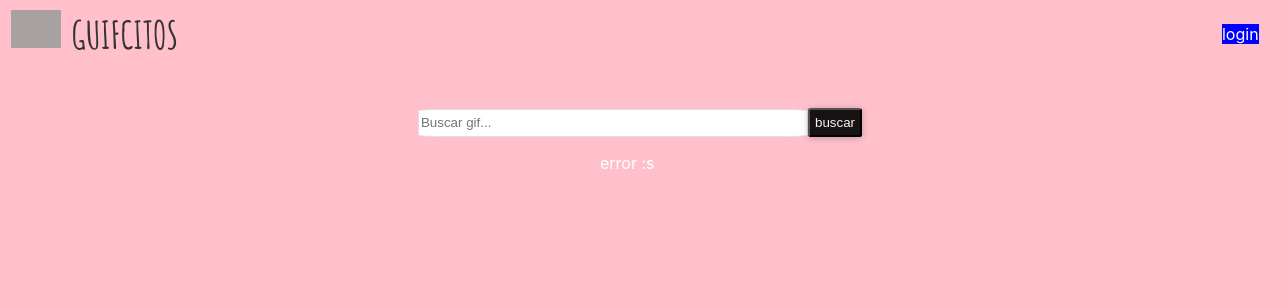
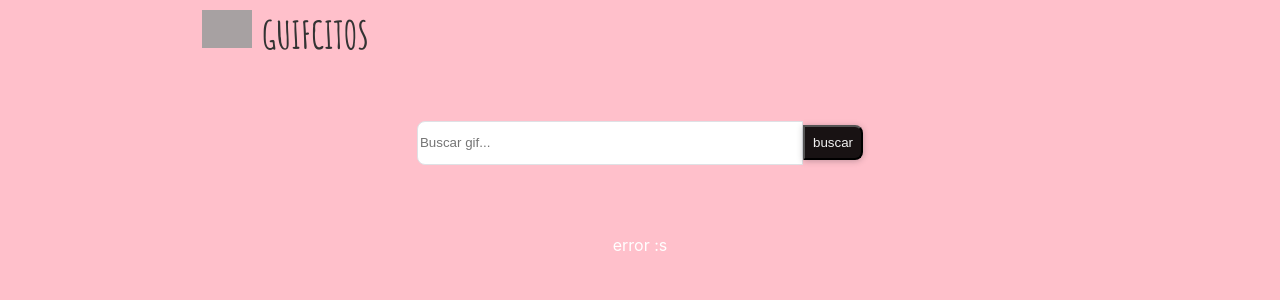
Before and after one commit to mareadelmar/gifcitos, a React (Create React App) app: page /404 in a window 1280 px wide. Shown: the top 300 px of the page. Built offline with nearby package versions, Linux system fonts and the light colour scheme; grey boxes are pictures that could not be loaded.

Commit message:
Style fixes

```diff
--- a/src/App.css
+++ b/src/App.css
@@ -12,8 +12,16 @@ body {
 	background-color: #ffc0cb;
 }
 
+.App {
+	width: 100vw;
+	min-height: 98vh;
+	display: flex;
+	flex-direction: column;
+	align-items: center;
+}
+
 .App-container {
-    max-width: 98vw;
+	width: 80%;
 	color: white;
 	display: flex;
 	*flex-direction: column;
--- a/src/App.js
+++ b/src/App.js
@@ -7,25 +7,25 @@ import PageResults from "./pages/PageResults";
 import PageHome from "./pages/PageHome";
 import SearchBar from "./components/SearchBar";
 import PageDetails from "./pages/PageDetails";
-import Login from "./pages/Login";
+//import Login from "./pages/Login";
 import { UserContextProvider } from "./context/UserContext";
 
 function App() {
 	return (
-        <div className="App">
+		<div className='App'>
 			<UserContextProvider>
 				<Header />
 				<SearchBar />
-                <section className="App-container">
+				<section className='App-container'>
 					<GifsContextProvider>
-                        <Route path="/" component={PageHome} />
+						<Route path='/' component={PageHome} />
 						<Route
-                            path="/search/:keyword"
+							path='/search/:keyword'
 							component={PageResults}
 						/>
-                        <Route path="/gif/:id" component={PageDetails} />
-                        <Route path="/login" component={Login} />
-                        <Route path="/404" component={() => <p>error :s </p>} />
+						<Route path='/gif/:id' component={PageDetails} />
+						{/* <Route path="/login" component={Login} /> */}
+						<Route path='/404' component={() => <p>error :s </p>} />
 					</GifsContextProvider>
 				</section>
 			</UserContextProvider>
--- a/src/components/Header.js
+++ b/src/components/Header.js
@@ -7,18 +7,18 @@ const Header = () => {
 	const { isLogged, logout } = useUser();
 
 	return (
-        <section className="flex header-container">
-            <div className="flex header-app">
-                <Link to="/">
+		<section className='flex header-container'>
+			<div className='flex header-app'>
+				<Link to='/'>
 					<img
-                        src="https://media.giphy.com/media/2si39FySvMsPwVsmSQ/giphy.gif"
-                        alt="gif logo"
-                        className="header-logo"
+						src='https://media.giphy.com/media/2si39FySvMsPwVsmSQ/giphy.gif'
+						alt='gif logo'
+						className='header-logo'
 					/>
 				</Link>
-                <h1 className="header-title">GUIFCITOS</h1>
+				<h1 className='header-title'>GUIFCITOS</h1>
 			</div>
-            <div className="flex header-auth">
+			{/* <div className="flex header-auth">
                 {isLogged ? (
                     <button onClick={logout}>Logout</button>
                 ) : (
@@ -26,7 +26,7 @@ const Header = () => {
                         login
                     </Link>
                 )}
-            </div>
+            </div> */}
 		</section>
 	);
 };
--- a/src/components/ListGifs.js
+++ b/src/components/ListGifs.js
@@ -3,17 +3,10 @@ import Gif from "./Gif";
 import "./ListGifs.css";
 
 const ListGifs = ({ gifs }) => {
-    console.log(gifs);
-    return gifs.map(({ id, url, title }) => (
-        <Gif key={id} url={url} title={title} id={id} />
-    ));
-    // return (
-    //     <div className="gifs-container">
-    //         {gifs.map(({ id, url, title }) => {
-    //             <Gif key={id} url={url} title={title} id={id} />;
-    //         })}
-    //     </div>
-    // ); POR QUÉ ESTO NO ME ANDABA?
+	console.log(gifs);
+	return gifs.map(({ id, url, title }) => (
+		<Gif key={id} url={url} title={title} id={id} />
+	));
 };
 
 export default ListGifs;
--- a/src/components/RandomGif.css
+++ b/src/components/RandomGif.css
@@ -1,10 +1,10 @@
 .random-gif {
-    width: 90%;
-    text-align: center;
+	width: 90%;
+	text-align: center;
 }
 
 @media (min-width: 800px) {
-    .random-gif {
-        width: 40%;
-    }
+	.random-gif {
+		width: 448px;
+	}
 }
--- a/src/components/SearchBar.css
+++ b/src/components/SearchBar.css
@@ -1,15 +1,16 @@
 .search-bar {
 	text-align: center;
-    margin: 40px 0 0 0;
+	*margin: 40px 0 0 0;
+	width: 70%;
 }
 
 .search {
-    border-radius: 7%;
+	border-radius: 8px 0px 0px 8px;
 	border: 1px solid #dfe1e5;
 	box-shadow: none;
-    *width: 40%;
-    line-height: 24px;
-    width: 55%;
+	width: 70%;
+	line-height: 3;
+	margin: 4em 0;
 }
 
 .search:hover {
@@ -19,14 +20,14 @@
 
 .search-btn {
 	background: #181213;
-    padding: 5px;
-    border-radius: 7%;
+	padding: 8px;
+	border-radius: 0px 8px 8px 0px;
 	box-shadow: 0 1px 6px 0 rgba(32, 33, 36, 0.28);
 	color: #f2f2f2;
 }
 
 @media (min-width: 800px) {
 	.search {
-        width: 30%;
+		max-width: 380px;
 	}
 }
--- a/src/index.css
+++ b/src/index.css
@@ -1,13 +1,8 @@
 body {
-  margin: 0;
-  font-family: -apple-system, BlinkMacSystemFont, 'Segoe UI', 'Roboto', 'Oxygen',
-    'Ubuntu', 'Cantarell', 'Fira Sans', 'Droid Sans', 'Helvetica Neue',
-    sans-serif;
-  -webkit-font-smoothing: antialiased;
-  -moz-osx-font-smoothing: grayscale;
+	margin: 0;
+	font-family: -apple-system, BlinkMacSystemFont, "Segoe UI", "Roboto",
+		"Oxygen", "Ubuntu", "Cantarell", "Fira Sans", "Droid Sans",
+		"Helvetica Neue", sans-serif;
+	-webkit-font-smoothing: antialiased;
+	-moz-osx-font-smoothing: grayscale;
 }
-
-code {
-  font-family: source-code-pro, Menlo, Monaco, Consolas, 'Courier New',
-    monospace;
-}
--- a/src/index.js
+++ b/src/index.js
@@ -1,17 +1,11 @@
-import React from 'react';
-import ReactDOM from 'react-dom';
-import './index.css';
-import App from './App';
-import reportWebVitals from './reportWebVitals';
+import React from "react";
+import ReactDOM from "react-dom";
+import "./index.css";
+import App from "./App";
 
 ReactDOM.render(
-  <React.StrictMode>
-    <App />
-  </React.StrictMode>,
-  document.getElementById('root')
+	<React.StrictMode>
+		<App />
+	</React.StrictMode>,
+	document.getElementById("root")
 );
-
-// If you want to start measuring performance in your app, pass a function
-// to log results (for example: reportWebVitals(console.log))
-// or send to an analytics endpoint. Learn more: https://bit.ly/CRA-vitals
-reportWebVitals();
--- a/src/pages/PageDetails.css
+++ b/src/pages/PageDetails.css
@@ -2,12 +2,15 @@
 	width: 100%;
 	min-height: 75vh;
 	display: flex;
+	flex-direction: column;
 	align-items: center;
-    justify-content: center;
+	*justify-content: center;
+	margin-bottom: 8em;
 }
 
 .details-gif .gif-item {
-    width: 75%;
+	width: 98%;
+	margin-top: 4em;
 }
 
 .details-data {
@@ -32,7 +35,7 @@
 
 @media (min-width: 800px) {
 	.details-gif .gif-item {
-        max-width: 35%;
+		max-width: 640px;
 	}
 
 	.details-data {
@@ -40,6 +43,6 @@
 	}
 
 	.details-gif {
-        min-height: 90vh;
+		min-height: 70vh;
 	}
 }
--- a/src/pages/PageHome.css
+++ b/src/pages/PageHome.css
@@ -26,12 +26,12 @@
 .random-container {
 	display: flex;
 	justify-content: center;
-    align-items: center;
-    min-height: 75vh;
+	*align-items: center;
+	min-height: 40vh;
 }
 
 .random-gif .gif-item {
-    width: 80%;
+	*width: 80%;
 }
 
 .gifs-title {
@@ -51,8 +51,4 @@
 		flex-wrap: wrap;
 		justify-content: center;
 	}
-
-    .random-container {
-        min-height: 85vh;
 }
-}
--- a/src/pages/PageHome.js
+++ b/src/pages/PageHome.js
@@ -11,14 +11,14 @@ const HomePage = () => {
 		<>
 			<Helmet>
 				<title>{title}</title>
-                <meta name="description" content={title} />
+				<meta name='description' content={title} />
 			</Helmet>
-            <section className="home-container">
-                <div className="random-container">
+			<section className='home-container'>
+				<div className='random-container'>
 					<RandomGif />
 				</div>
-                <div className="trending-container">
-                    <h3 className="gifs-title">tendencias</h3>
+				<div className='trending-container'>
+					<h3 className='gifs-title'>↗ tendencias</h3>
 					<TrendingGifs />
 				</div>
 				<TrendingSearches />
```
Also changed, not shown: src/pages/PageDetails.js (+4 -4 lines). Lines whose indentation alone changed are shown as unchanged.
